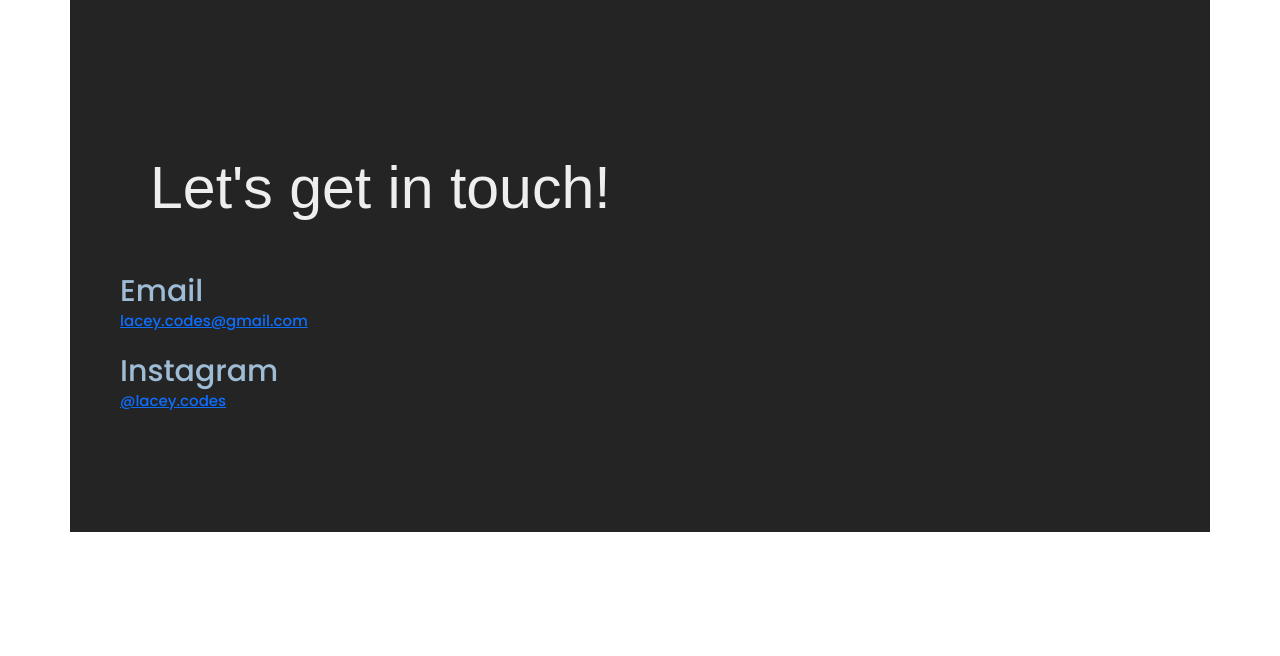
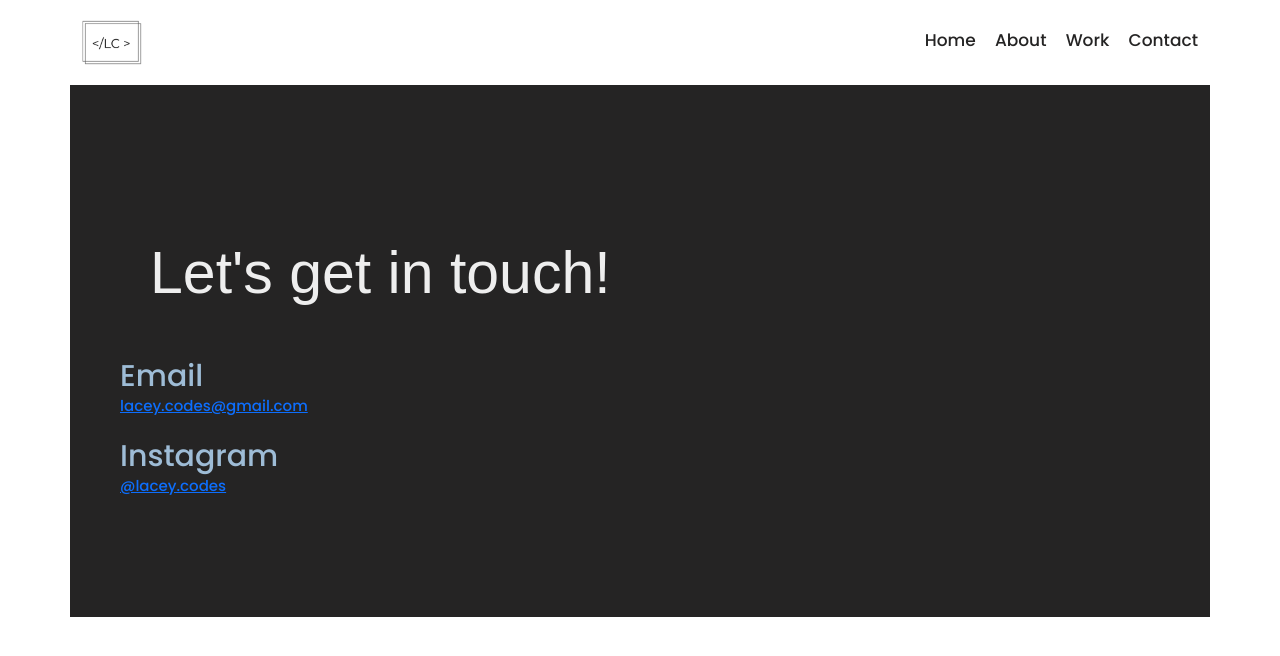
Before and after one commit to LaceyTN/portfolio-project, a plain HTML site: page contact.html in a window 1280 px wide. Drawn offline with nearby package versions, Linux system fonts and the light colour scheme; files that its build step writes are made by us from their sources.

Commit message:
added logo

```diff
--- a/styles/contact.html
+++ b/contact.html
@@ -35,7 +35,35 @@
       crossorigin="anonymous"
     ></script>
   </head>
+
   <body>
+    <div class="containter">
+      <nav class="container d-flex justify-content-between">
+        <a href="/">
+          <img
+            src="src/logo-small3.png"
+            class="logo d-none d-md-block"
+            alt=""
+          />
+        </a>
+        <ul>
+          <li>
+            <a href="/"> Home</a>
+          </li>
+
+          <li>
+            <a href="/about.html"> About</a>
+          </li>
+          <li>
+            <a href="/work.html"> Work</a>
+          </li>
+          <li>
+            <a href="/contact.html"> Contact</a>
+          </li>
+        </ul>
+      </nav>
+    </div>
+
     <div class="content-container container">
       <div class="content">
         <h1 class="mt-5 mb-5">Let's get in touch!</h1>
```
Also changed, not shown: about.html (+4 -2 lines), index.html (+7 -1 lines), work.html (+4 -2 lines), src/logo-small2.png (added), src/logo-small3.png (added).
